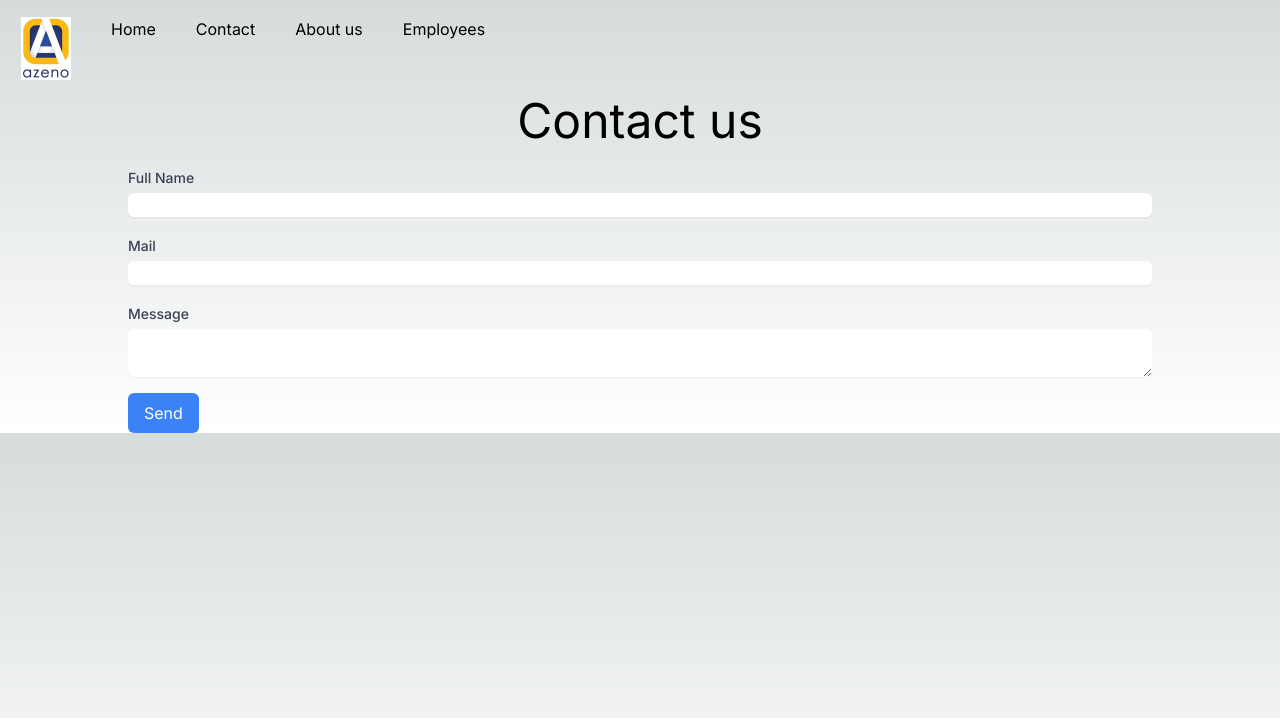
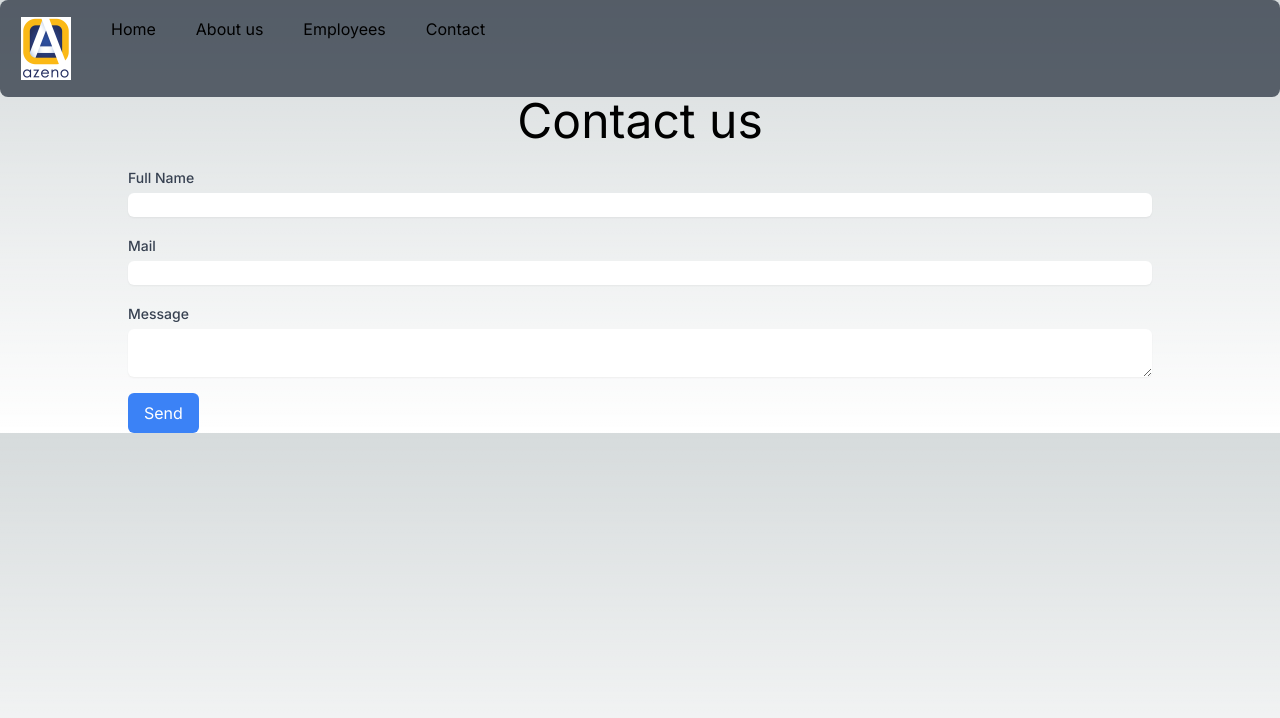
Before and after one commit to jakubmadyda/azeno_site, a Next.js app: page /contact in a window 1280 px wide. Shown: the top 718 px of the page. Built offline with nearby package versions, Linux system fonts and the light colour scheme.

Commit message:
sticky navbar

```diff
--- a/src/app/(custom_layout)/page.tsx
+++ b/src/app/(custom_layout)/page.tsx
@@ -1,8 +1,22 @@
+import About from "@/components/About";
+import Employees from "@/components/Employees";
+import FormContact from "@/components/FormContact";
 
 export default function Home() {
   return (
     <main className="flex min-h-screen flex-col items-center justify-between p-24">
-      Home
+      <section id="home" className="flex min-h-screen flex-col items-center justify-between p-24">
+          <h1>Home</h1>
+      </section>
+        <section id="about" className="flex min-h-screen flex-col items-center justify-between p-24">
+            <About/>
+        </section>
+        <section id="employees" className="flex min-h-screen flex-col items-center justify-between p-24">
+            <Employees/>
+        </section>
+        <section id="form" className="flex min-h-screen flex-col items-center justify-between p-24">
+            <FormContact/>
+        </section>
     </main>
   )
 }
--- a/src/components/Navbar.tsx
+++ b/src/components/Navbar.tsx
@@ -1,15 +1,14 @@
-import Link from "next/link";
 import Image from "next/image";
 
 function Navbar() {
     return (
         <nav
-            className="flex justify-center-items gap-10 group rounded-lg border border-transparent px-5 py-4 transition-colors hover:border-gray-300 hover:bg-gray-100 hover:dark:border-neutral-700 hover:dark:bg-neutral-800/30">
-            <Link href="/"><Image alt="Azeno Company logo" src="/logo.png" width="50" height="63"/></Link>
-            <Link href="/">Home</Link>
-            <Link href="/contact">Contact</Link>
-            <Link href="/about">About us</Link>
-            <Link href="/employees">Employees</Link>
+            className="sticky top-0 z-50 flex justify-center-items gap-10 group bg-gray-800 bg-opacity-70 rounded-lg border border-transparent px-5 py-4 transition-colors hover:border-gray-300 hover:bg-gray-100 hover:dark:border-neutral-700 hover:dark:bg-neutral-800/30">
+            <a href="#home"><Image alt="Azeno Company logo" src="/logo.png" width="50" height="63"/></a>
+            <a href="#home">Home</a>
+            <a href="#about">About us</a>
+            <a href="#employees">Employees</a>
+            <a href="#form">Contact</a>
         </nav>
     );
 }
```
